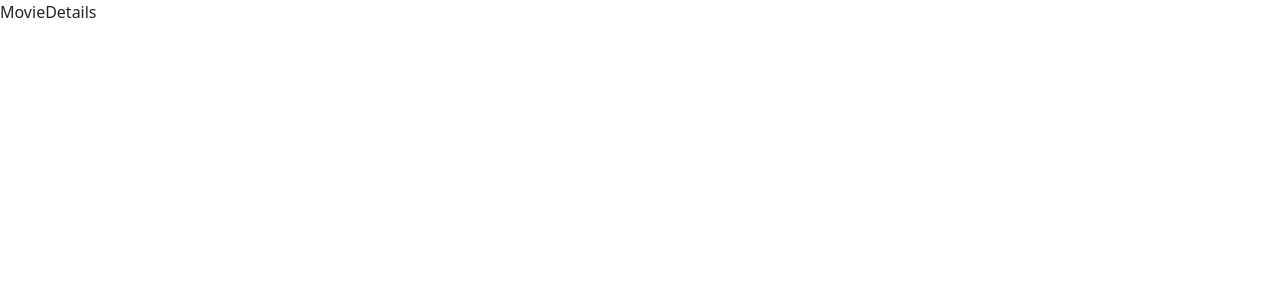
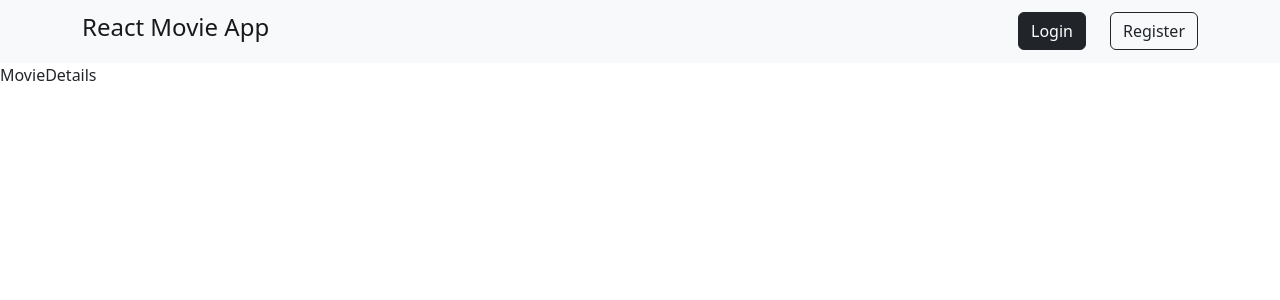
Before and after one commit to bzceval/reactjs-movie-application, a React (Create React App) app: page /details/1 in a window 1280 px wide. Shown: the top 300 px of the page. Built offline with nearby package versions, Linux system fonts and the light colour scheme.

Commit message:
create dummy navbar functionality

```diff
--- /dev/null
+++ b/src/components/Navbar.jsx
@@ -0,0 +1,36 @@
+import React from "react";
+import { Link, useNavigate } from "react-router-dom";
+const Navbar = () => {
+    //başlangıçta sahte kullanıcı yaptık çünkü firebase hala bağlı değil gerçek kullanıcım yok
+    const currentUser = false
+    // const currentUser = {displayName: "Mark Madison"}
+    const navigate = useNavigate()
+  return (
+    <div>
+      <nav className="navbar navbar-expand-lg bg-light">
+        <div className="container">
+          <Link to="/" className="navbar-brand">
+            <h4>React Movie App</h4>
+          </Link>
+          <div className="d-flex align-items-center">
+            {/* eğer userım varsa bu şekilde görünecek yoksa diğer şekilde, ayarladıktan sonra routerlarını çizeceğim */}
+            {/* rotalarını çizmem için navigate hookuna ihtiyacım olcek çünkü onClick yaptığımda başka sayfaya gidecek*/}
+          {currentUser ? (
+            <>
+            <h5 className="mb-0"> {currentUser.displayName}</h5>
+            <button className="ms-4 btn btn-outline-dark">Logout</button>
+            </>
+          ) : (
+            <>
+            <button className="ms-4 btn btn-dark" onClick={()=> navigate("/login")} >Login</button>
+            <button className="ms-4 btn btn-outline-dark" onClick={()=> navigate("/register")}>Register</button>
+            </>
+          ) }
+          </div>
+        </div>
+      </nav>
+    </div>
+  );
+};
+
+export default Navbar;
--- a/src/router/AppRouter.jsx
+++ b/src/router/AppRouter.jsx
@@ -4,10 +4,12 @@ import Login from '../pages/Login';
 import Register from '../pages/Register';
 import Main from '../pages/Main'
 import MovieDetails from '../pages/MovieDetails'
+import Navbar from "../components/Navbar";
 
 const AppRouter = () => {
   return (
   <BrowserRouter>
+  <Navbar />
   <Routes>
     <Route path="/" element={<Main/>}/>
     <Route path="/login" element={<Login/>}/>
```
